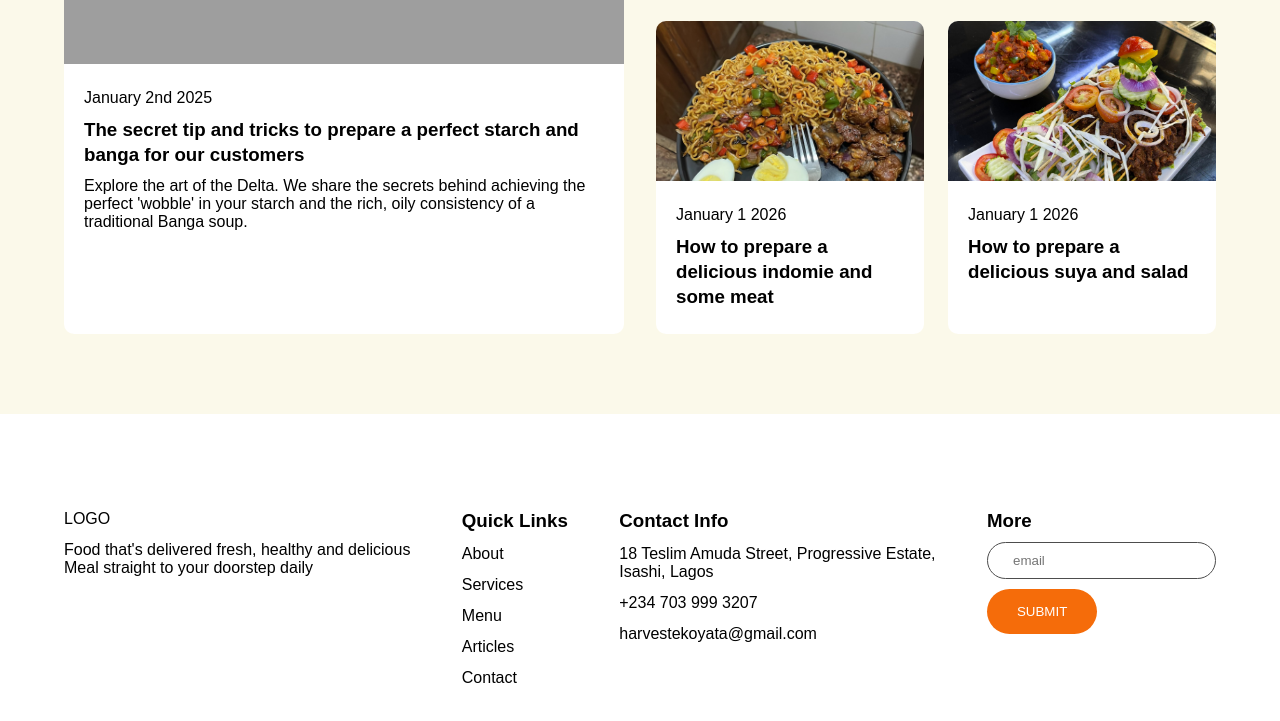
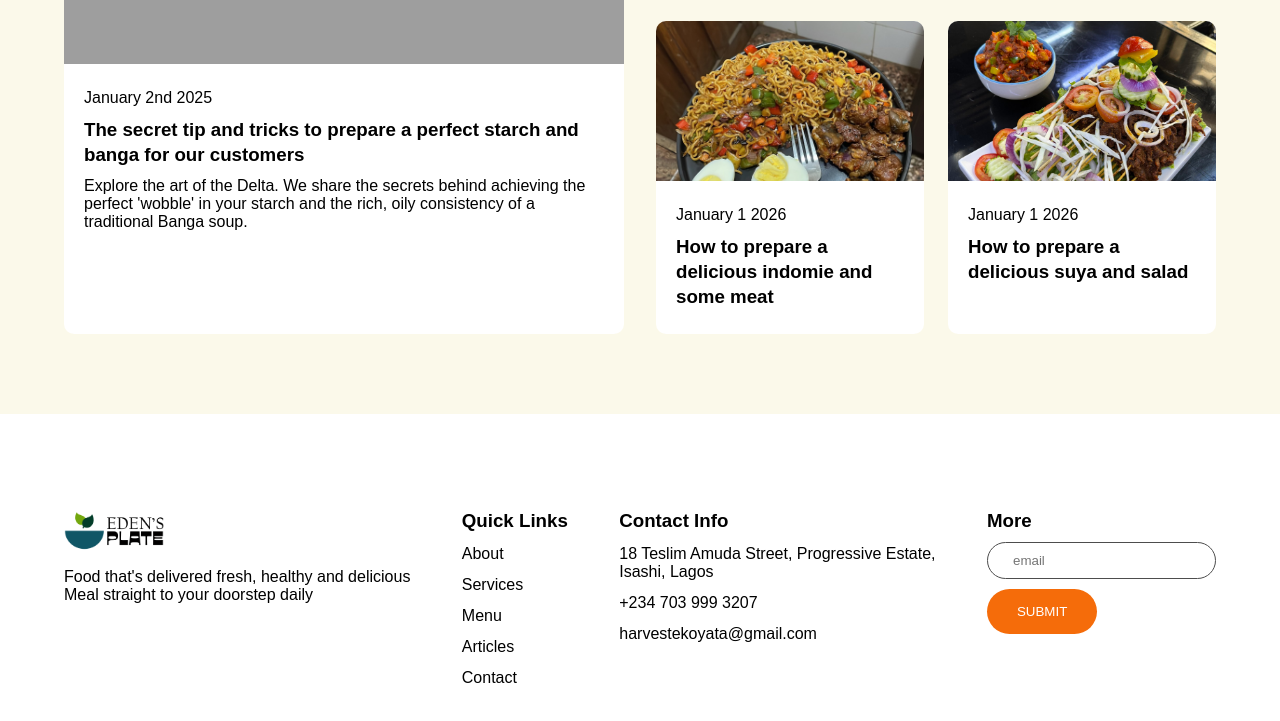
Before and after one commit to Harvest-lab/Restaurant, a plain HTML site: page index.html in a window 1280 px wide. Shown: the part 4749-5470 px from the top of the page. Drawn offline with Linux system fonts and the light colour scheme; grey boxes are pictures that could not be loaded.

Commit message:
Add files via upload

```diff
--- a/index.html
+++ b/index.html
@@ -284,7 +284,9 @@
 
     <footer id="contact">
       <div class="footer-part footer-logo">
-        <a>LOGO</a>
+        <a class="logo" href="#">
+          <img src="images/Logo.png" alt="Restaurant's logo" />
+        </a>
         <p>
           Food that's delivered fresh, healthy and delicious<br />
           Meal straight to your doorstep daily
```
